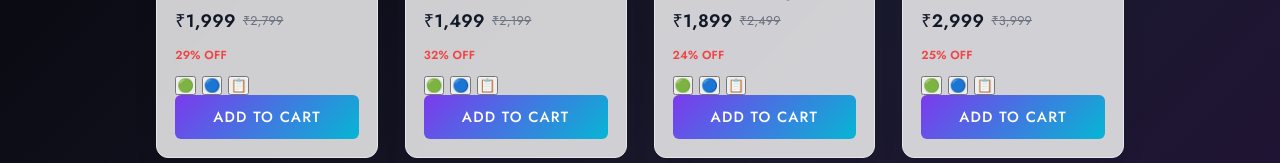
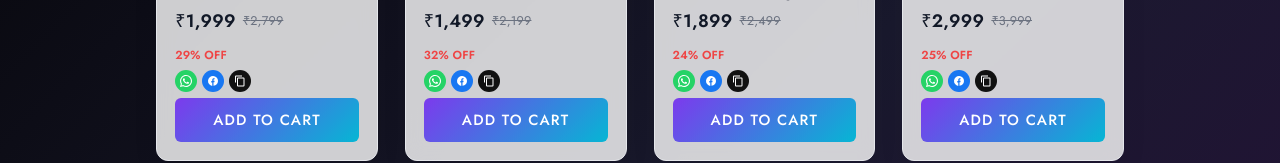
Before and after one commit to gpttabrez/muzi-fashions-store, a React (Vite) app: page / in a window 1280 px wide. Shown: the part 604-767 px from the top of the page. Built offline with nearby package versions, Linux system fonts and the light colour scheme.

Commit message:
social media icons

```diff
--- a/src/components/ProductCard.jsx
+++ b/src/components/ProductCard.jsx
@@ -257,12 +257,86 @@ ${getCategoryLine()}`;
           </span>
         </div>
 
-        {/* 🔥 SHARE BUTTONS */}
-        <div style={{ display: "flex", gap: "6px", marginTop: "8px" }}>
-          <button onClick={shareWhatsApp}>🟢</button>
-          <button onClick={shareFacebook}>🔵</button>
-          <button onClick={copyLink}>📋</button>
-        </div>
+<div
+  style={{
+    display: "flex",
+    gap: "5px",
+    marginTop: "4px",
+    marginBottom: "4px",
+    transform: "translateY(-2px)"
+  }}
+>
+
+  {/* WhatsApp */}
+  <button
+    onClick={shareWhatsApp}
+    style={{
+      background: "#25D366",
+      border: "none",
+      borderRadius: "50%",
+      width: "22px",
+      height: "22px",
+      minWidth: "22px",
+      minHeight: "22px",
+      display: "flex",
+      alignItems: "center",
+      justifyContent: "center",
+      cursor: "pointer",
+      padding: 0
+    }}
+  >
+    <svg width="12" height="12" viewBox="0 0 24 24" fill="white">
+      <path d="M20.52 3.48A11.94 11.94 0 0012.06 0C5.5 0 .1 5.4.1 12c0 2.1.55 4.16 1.6 5.97L0 24l6.2-1.62A11.95 11.95 0 0012.06 24c6.56 0 11.94-5.4 11.94-12 0-3.18-1.24-6.17-3.48-8.52zM12.06 21.8c-1.8 0-3.55-.48-5.08-1.4l-.36-.21-3.68.96.98-3.6-.24-.37A9.77 9.77 0 012.3 12c0-5.38 4.37-9.76 9.76-9.76 2.6 0 5.04 1.01 6.87 2.84A9.67 9.67 0 0121.82 12c0 5.38-4.37 9.8-9.76 9.8zm5.36-7.34c-.3-.15-1.77-.88-2.05-.98-.28-.1-.48-.15-.68.15s-.78.98-.96 1.18c-.18.2-.36.23-.66.08-.3-.15-1.26-.47-2.4-1.5-.88-.78-1.47-1.75-1.65-2.05-.18-.3-.02-.46.13-.61.13-.13.3-.36.45-.53.15-.18.2-.3.3-.5.1-.2.05-.38-.02-.53-.08-.15-.68-1.64-.94-2.25-.25-.6-.5-.52-.68-.53h-.58c-.2 0-.53.08-.8.38-.28.3-1.06 1.03-1.06 2.5s1.08 2.88 1.23 3.08c.15.2 2.13 3.25 5.17 4.56.72.31 1.28.5 1.72.64.72.23 1.38.2 1.9.12.58-.09 1.77-.72 2.02-1.42.25-.7.25-1.3.18-1.42-.08-.13-.28-.2-.58-.35z"/>
+    </svg>
+  </button>
+
+  {/* Facebook */}
+  <button
+    onClick={shareFacebook}
+    style={{
+      background: "#1877F2",
+      border: "none",
+      borderRadius: "50%",
+      width: "22px",
+      height: "22px",
+      minWidth: "22px",
+      minHeight: "22px",
+      display: "flex",
+      alignItems: "center",
+      justifyContent: "center",
+      cursor: "pointer",
+      padding: 0
+    }}
+  >
+    <svg width="12" height="12" viewBox="0 0 24 24" fill="white">
+      <path d="M22 12a10 10 0 10-11.5 9.9v-7h-2v-2.9h2V9.5c0-2 1.2-3.1 3-3.1.9 0 1.8.16 1.8.16v2h-1c-1 0-1.3.6-1.3 1.3v1.6h2.2l-.35 2.9h-1.85v7A10 10 0 0022 12z"/>
+    </svg>
+  </button>
+
+  {/* Copy */}
+  <button
+    onClick={copyLink}
+    style={{
+      background: "#111",
+      border: "none",
+      borderRadius: "50%",
+      width: "22px",
+      height: "22px",
+      minWidth: "22px",
+      minHeight: "22px",
+      display: "flex",
+      alignItems: "center",
+      justifyContent: "center",
+      cursor: "pointer",
+      padding: 0
+    }}
+  >
+    <svg width="12" height="12" viewBox="0 0 24 24" fill="white">
+      <path d="M16 1H4a2 2 0 00-2 2v12h2V3h12V1zm3 4H8a2 2 0 00-2 2v14a2 2 0 002 2h11a2 2 0 002-2V7a2 2 0 00-2-2zm0 16H8V7h11v14z"/>
+    </svg>
+  </button>
+
+</div>
 
         {/* ADD TO CART */}
         <button
```
